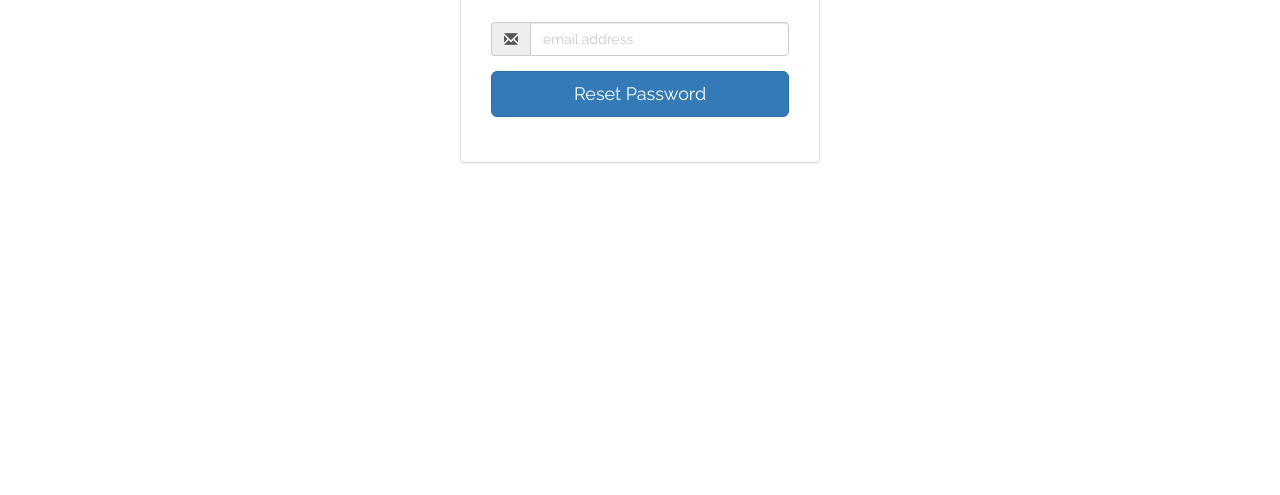
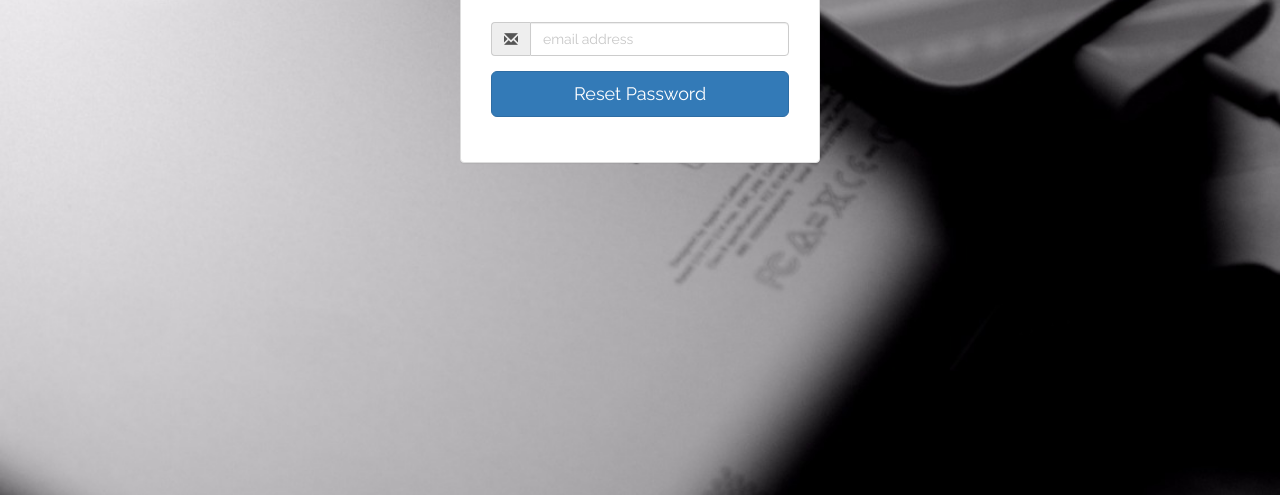
Before and after one commit to gopiraj7411/Responsive-Web-Developemnt, a plain HTML site: page forgetpassword.html in a window 1280 px wide. Shown: the part 405-900 px from the top of the page. Drawn offline with nearby package versions, Linux system fonts and the light colour scheme.

Commit message:
Update forgetpassword.html

```diff
--- a/forgetpassword.html
+++ b/forgetpassword.html
@@ -26,7 +26,7 @@ body, html {
 body{
 	position:relative;
 	top:200px;
-  background-image: url("img/img1.jpeg");
+  background-image: url("img1.jpeg");
   height:700px;
   background-position: center;
   background-repeat: no-repeat;
```
